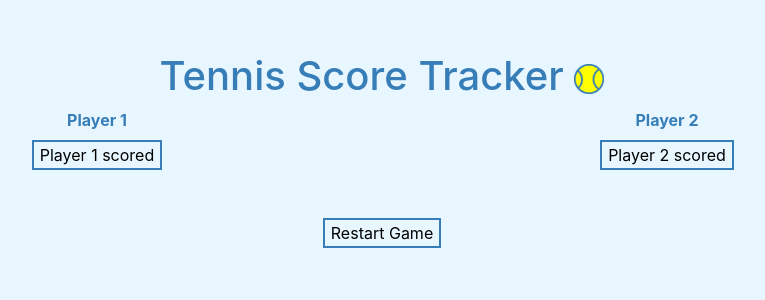
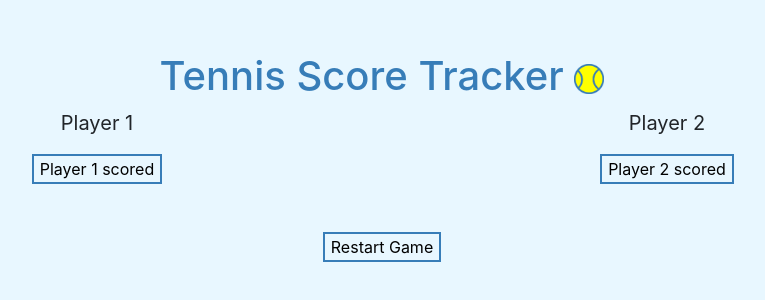
Before and after one commit to Felix-Suen/Tennis, a React (Create React App) app in the folder client/: page /game/1 in a window 1280 px wide. Shown: the part 148-448 px from the top of the page, without its empty margins (258-1023 px from the left). Built offline with nearby package versions, Linux system fonts and the light colour scheme; no server answers.

Commit message:
font change

```diff
--- a/client/src/App.css
+++ b/client/src/App.css
@@ -1,13 +1,17 @@
 :root {
-    --background: #377DB8;
-  }
+    --background: #377db8;
+}
 
-.centre {
-    margin-top: 25vh;
-    text-align: center;
-}
 h1 {
     color: var(--background);
+}
+
+b {
+    color: var(--background);
+}
+
+p {
+    font-size: 20px;
 }
 
 button {
@@ -16,7 +20,7 @@ button {
 }
 
 button:hover {
-    background:var(--background);
+    background: var(--background);
     border: 2px var(--background) solid;
     color: white;
 }
@@ -26,6 +30,7 @@ button:hover {
     color: yellow;
 }
 
-b {
-    color: var(--background);
+.centre {
+    margin-top: 25vh;
+    text-align: center;
 }
--- a/client/src/components/Score.js
+++ b/client/src/components/Score.js
@@ -49,8 +49,7 @@ const Score = ({ match }) => {
                 <Row>
                     <Col>
                         <div>
-                            <b>Player 1</b>
-                            <br />
+                            <p>Player 1</p>
                             <h1>{score1}</h1>
                             {endGame ? null : (
                                 <button onClick={(e) => onClick(e, 1)}>
@@ -61,8 +60,7 @@ const Score = ({ match }) => {
                     </Col>
                     <Col>
                         <div>
-                            <b>Player 2</b>
-                            <br />
+                            <p>Player 2</p>
                             <h1>{score2}</h1>
                             {endGame ? null : (
                                 <button onClick={(e) => onClick(e, 2)}>
```
Also changed, not shown: 1 other file (tests, documents, lock files or other folders).
